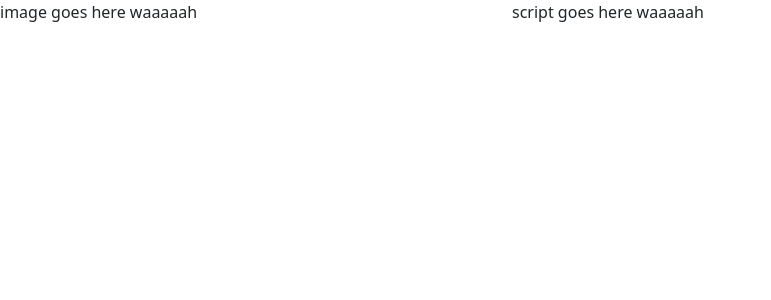
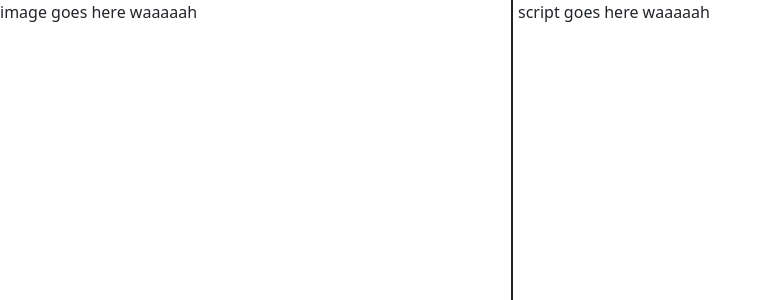
Before and after one commit to superstorm784/tater, a React (Create React App) app: page / in a window 1280 px wide. Shown: the top 300 px of the page, without its empty margins (0-771 px from the left). Built offline with nearby package versions, Linux system fonts and the light colour scheme.

Commit message:
window resizing

```diff
--- a/src/app/editor/Editor.scss
+++ b/src/app/editor/Editor.scss
@@ -1,15 +1,73 @@
+:root {
+    --tt-toolbar-height: 48px;
+}
+
 .tt-editor {
     display: flex;
 
+    .tt-splitter {
+        flex: initial;
+        width: 6px;
+        left: -3px;
+        z-index: 300;
+
+        display: flex;
+        justify-content: center;
+        align-items: center;
+    }
+
+    .tt-splitter-handle {
+        background-color: var(--bs-dark);
+    }
+
+    .tt-splitter-dropzone {
+        position: fixed;
+        top: 0;
+        left: 0;
+        width: 100vw;
+        height: 100vh;
+        z-index: 200;
+    }
+
     &.wide {
         flex-direction: row;
+
+        .tt-splitter {
+            cursor: col-resize;
+        }
+
+        .tt-splitter-handle {
+            height: 100%;
+            width: 2px;
+        }
+
+        .tt-splitter:hover .tt-splitter-handle {
+            width: 4px;
+            border-left: 1px solid var(--bs-secondary-bg);
+            border-right: 1px solid var(--bs-secondary-bg);
+        }
     }
 
     &.tall {
         flex-direction: column;
+
+        .tt-splitter {
+            cursor: row-resize;
+        }
+
+        .tt-splitter-handle {
+            width: 100%;
+            height: 2px;
+        }
+
+        .tt-splitter:hover .tt-splitter-handle {
+            height: 4px;
+            border-top: 1px solid var(--bs-secondary-bg);
+            border-bottom: 1px solid var(--bs-secondary-bg);
+        }
     }
 
-    :nth-child(2) {
+    > :last-child {
         flex-grow: 1;
     }
 }
--- a/src/app/editor/Editor.tsx
+++ b/src/app/editor/Editor.tsx
@@ -3,9 +3,12 @@ import Viewfinder from './viewfinder/Viewfinder';
 import Scriptwriter from './scriptwriter/Scriptwriter';
 import "./Editor.scss";
 import usePreference from '../../prefs/usePreference';
+import Splitter from './splitter/Splitter';
 
 function Editor() {
-    const [isWide, setWide] = useState(false);
+    const ratioMatcher = window.matchMedia("(min-aspect-ratio: 1/1)");
+
+    const [isWide, setWide] = useState(ratioMatcher.matches);
 
     const isPrioritizingScriptwriter = usePreference("prioritizeScriptwriter");
     const workspaceRatio = usePreference(
@@ -13,7 +16,6 @@ function Editor() {
     );
 
     useEffect(() => {
-        const ratioMatcher = window.matchMedia("(min-aspect-ratio: 1/1)");
         const updateRatio = (ev: MediaQueryList | MediaQueryListEvent) => {
             setWide(ev.matches);
         };
@@ -22,8 +24,9 @@ function Editor() {
         return () => {
             ratioMatcher.removeEventListener("change", updateRatio);
         };
-    }, [ isWide ]);
+    }, [ ratioMatcher, isWide ]);
 
+    const splitter = <Splitter key="tt-splitter" horizontal={isWide} />;
     const viewfinder = <Viewfinder key="tt-viewfinder" horizontal={isWide}
         ratio={ isPrioritizingScriptwriter ? undefined : workspaceRatio } />;
     const scriptwriter = <Scriptwriter key="tt-scriptwriter" horizontal={isWide}
@@ -36,9 +39,11 @@ function Editor() {
             {
                 isPrioritizingScriptwriter ? <>
                     { scriptwriter }
+                    { splitter }
                     { viewfinder }
                 </> : <>
                     { viewfinder }
+                    { splitter }
                     { scriptwriter }
                 </>
             }
--- /dev/null
+++ b/src/app/editor/splitter/Splitter.tsx
@@ -0,0 +1,54 @@
+import { DragEvent, useState } from "react";
+import Preferences from "../../../prefs/Preferences";
+
+function clampAndSnap(ratio: number): number {
+    const snapThreshold = 0.02;
+
+    return Math.min(0.9, Math.max(0.1,
+        Math.abs(0.3 - ratio) < snapThreshold ? 0.3 : (
+            Math.abs(0.5 - ratio) < snapThreshold ? 0.5 : (
+                Math.abs(0.7 - ratio) < snapThreshold ? 0.7 : (
+                    Math.round(ratio * 1000) / 1000
+                )
+            )
+        )
+    ));
+}
+
+function Splitter({ horizontal }: { horizontal: boolean }) {
+    const [isDragging, setDragging] = useState(false);
+
+    const dragStart = (ev: DragEvent<HTMLDivElement>) => {
+        const canvas = document.createElement('canvas');
+        ev.dataTransfer.setDragImage(canvas, 0, 0);
+        canvas.remove();
+        setDragging(true)
+    };
+    const dragEnd = () => setDragging(false);
+
+    const allowDrop = (ev: DragEvent<HTMLDivElement>) => {
+        if (horizontal) {
+            const ratio = clampAndSnap(ev.clientX / window.innerWidth);
+            console.log(ratio);
+            Preferences.horizontalWorkspaceRatio.set(ratio);
+        } else {
+            const ratio = clampAndSnap(ev.clientY / window.innerHeight);
+            console.log(ratio);
+            Preferences.verticalWorkspaceRatio.set(ratio);
+        }
+        ev.preventDefault();
+    }
+
+    return <>
+        {isDragging && <div className="tt-splitter-dropzone" onDragOver={allowDrop}/>}
+        <div className="tt-splitter" role="presentation" style={{
+            position: "relative",
+            width: horizontal ? undefined : "100vw",
+            height: horizontal ? "calc(100vh - var(--tt-toolbar-height))" : undefined
+        }} draggable="true" onDragStart={dragStart} onDragEnd={dragEnd} onDragOver={allowDrop}>
+            <div className="tt-splitter-handle"></div>
+        </div>
+    </>;
+}
+
+export default Splitter;
```
